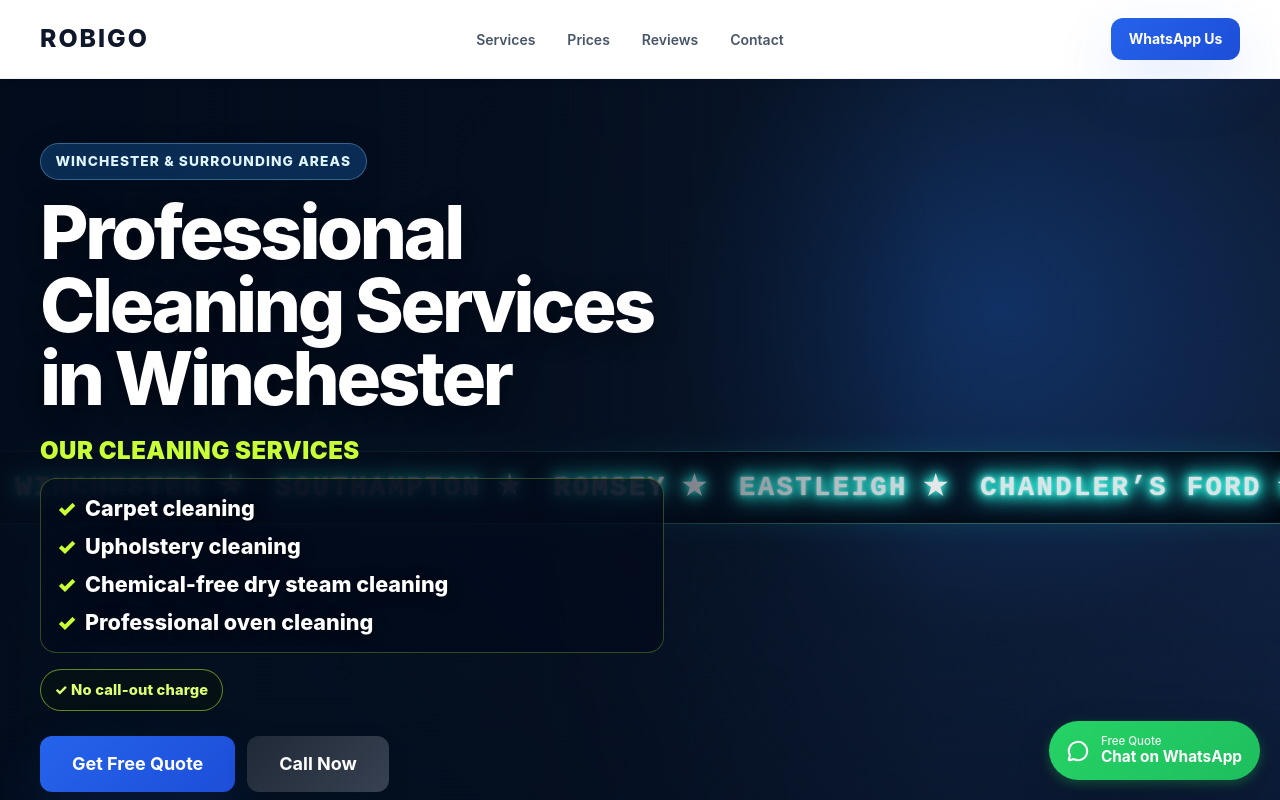
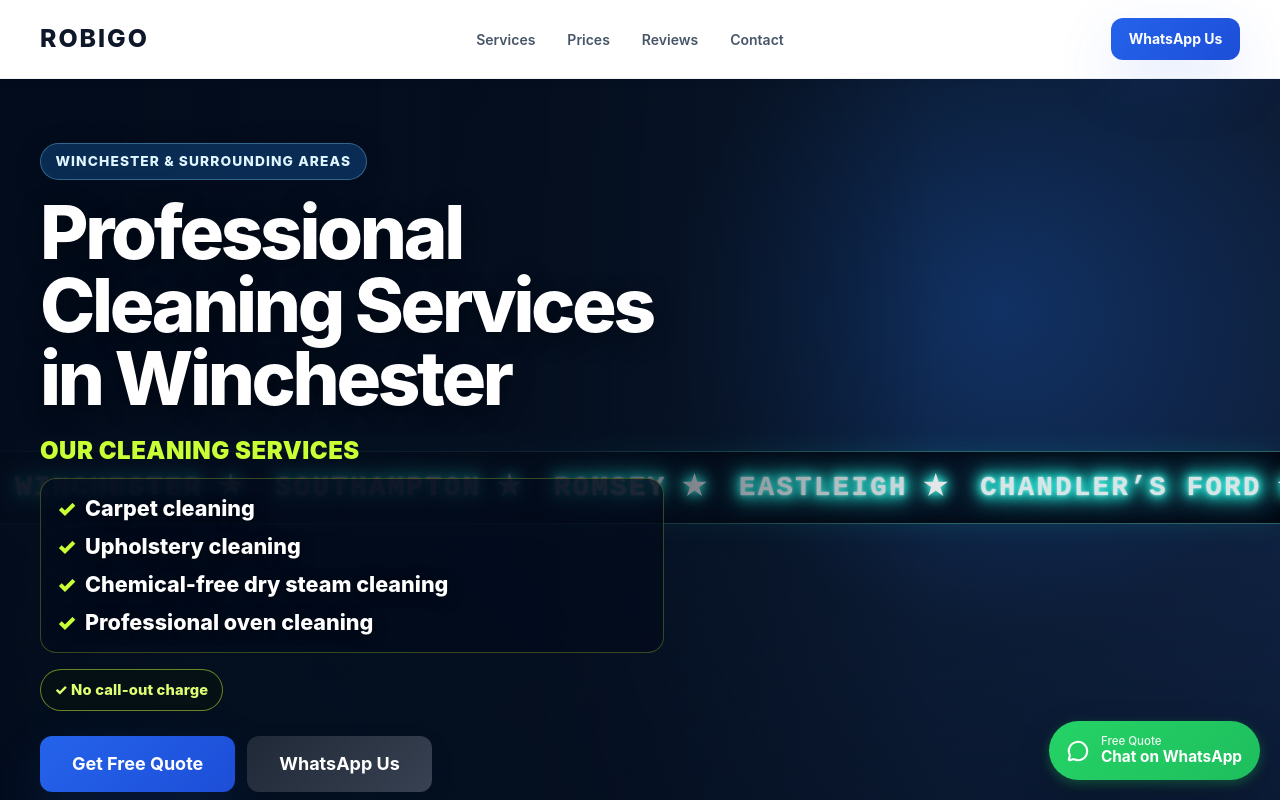
Before and after one commit to Robigo1977/ROBIGO-V5, a React (Vite) app: page / in a window 1280 px wide. Shown: the top 800 px of the page. Built offline with nearby package versions, Linux system fonts and the light colour scheme.

Commit message:
Change homepage secondary action to WhatsApp

```diff
--- a/src/components/sections/Hero/HeroButtons.tsx
+++ b/src/components/sections/Hero/HeroButtons.tsx
@@ -19,11 +19,13 @@ export default function HeroButtons() {
       </Button>
 
       <Button
-        href={site.tel()}
+        href={site.whatsappMessage()}
         variant="secondary"
         size="lg"
+        target="_blank"
+        rel="noopener noreferrer"
       >
-        {site.cta.secondary}
+        WhatsApp Us
       </Button>
     </nav>
   );
```
